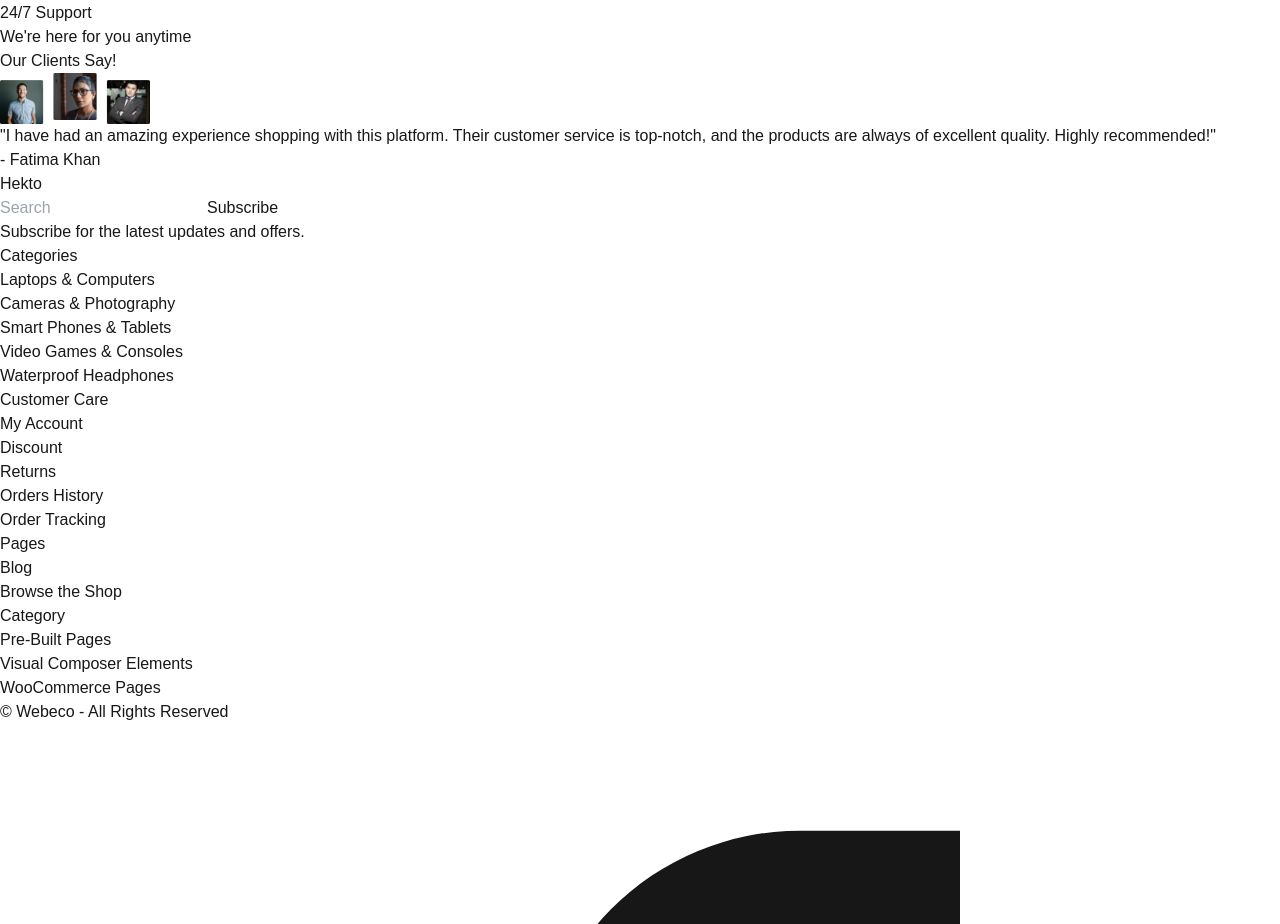
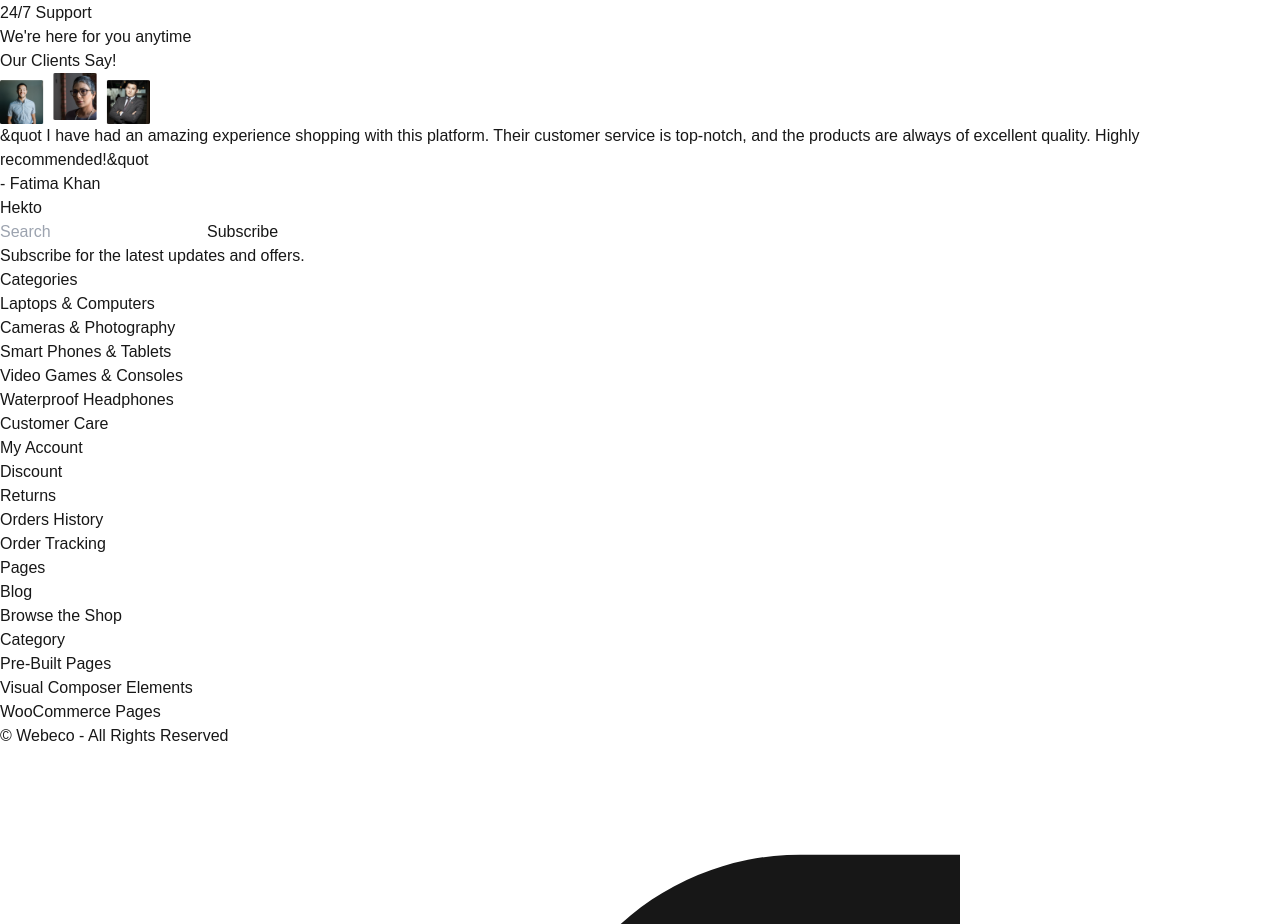
Before and after one commit to manahilzehra10/hackathon2-q2, a Next.js app: page /AboutUs in a window 1280 px wide. Shown: the part 1222-2146 px from the top of the page. Built offline with nearby package versions, Linux system fonts and the light colour scheme.

Commit message:
Update page.tsx

```diff
--- a/src/app/AboutUs/page.tsx
+++ b/src/app/AboutUs/page.tsx
@@ -97,9 +97,9 @@ const AboutUs: React.FC = () => {
             </div>
             <blockquote className="ml-6 mr-6 bg-white rounded-lg shadow-lg p-8">
               <p className="text-lg text-gray-700">
-                "I have had an amazing experience shopping with this platform.
+                &quot I have had an amazing experience shopping with this platform.
                 Their customer service is top-notch, and the products are
-                always of excellent quality. Highly recommended!"
+                always of excellent quality. Highly recommended!&quot
               </p>
               <footer className="mt-4 text-gray-600 font-bold">- Fatima Khan</footer>
             </blockquote>
```
